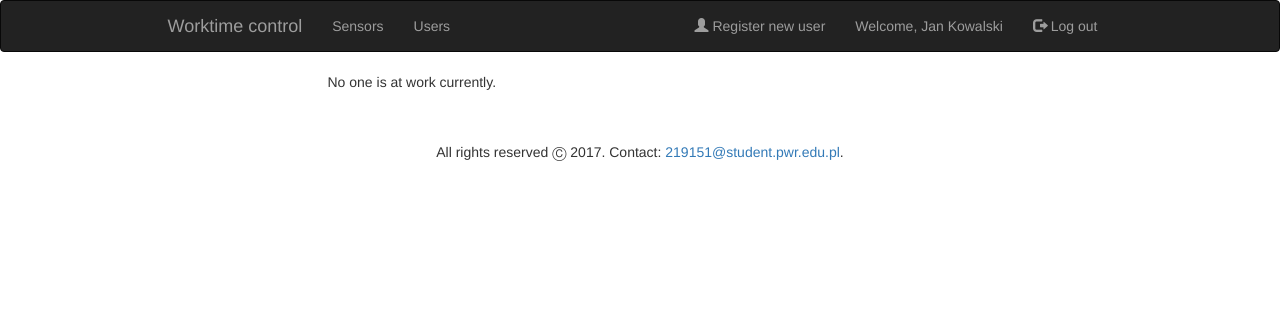
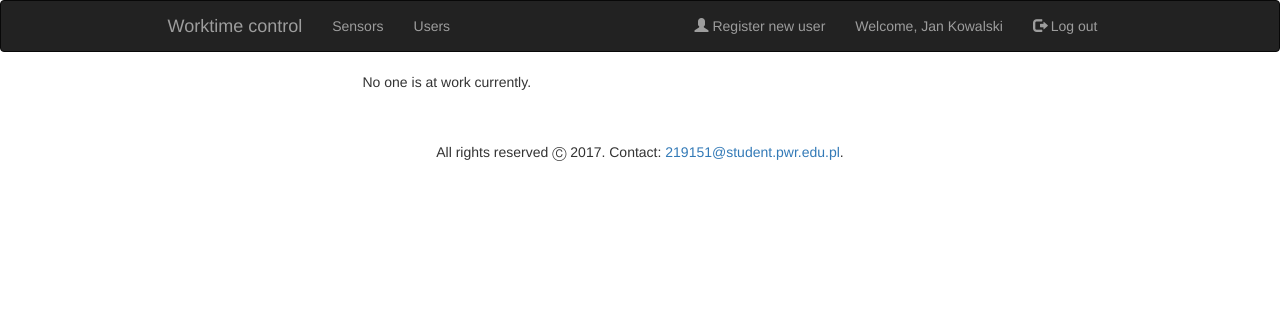
Before and after one commit to Ziemnior/engineering-thesis, a Flask app: page /onsite in a window 1280 px wide. Shown: the top 312 px of the page. Run offline with Flask 2, Linux system fonts and the light colour scheme; a user stored in the database is signed in; data comes from the database, SQL or seed files in the repository; data that the repository does not hold is empty; some libraries are stand-ins or nearby versions.

Commit message:
Fix templates scaling

```diff
--- a/app/templates/onsite.html
+++ b/app/templates/onsite.html
@@ -4,6 +4,7 @@
 {% block title %} Pepole currently at work{{ super() }} {% endblock %}
 
 {% block content %}
+<div class="container">
 <div class="row">
     <div class="col-sm-offset-3 col-sm-6">
 
@@ -26,6 +27,7 @@
 
     </div>
 </div>
+</div>
 
 {% include "footer.html" %}
 
--- a/app/templates/sensor-gateway.html
+++ b/app/templates/sensor-gateway.html
@@ -30,7 +30,6 @@
             {% endif %}
         </div>
     </div>
-</div>
 
 <p class="text-center"><a href="{{ url_for('delete_gateways', gateway_id=gateway_id) }}" class="btn btn-danger">Delete
     gateway</a></p>
@@ -49,8 +48,8 @@
             <tr>
                 <th>User ID</th>
                 <th>Sensor ID</th>
+                <th>If card registered</th>
                 <th>Timestamp</th>
-                <th>If card registered</th>
                 <th></th>
             </tr>
             <tr>
@@ -77,6 +76,7 @@
 
     </div>
 </div>
+</div>
 
 {% include "footer.html" %}
 
--- a/app/templates/sensor-records.html
+++ b/app/templates/sensor-records.html
@@ -28,7 +28,6 @@
         <div class="col-sm-4"></div>
         <div class="col-sm-4"></div>
     </div>
-</div>
 
 <br>
 <br>
@@ -67,6 +66,7 @@
 
     </div>
 </div>
+</div>
 <br>
 
 <p class="text-center"><a href="{{ url_for('delete_sensors', sensor_id=sensor_id) }}" class="btn btn-danger">Delete
--- a/app/templates/sensor.html
+++ b/app/templates/sensor.html
@@ -26,7 +26,7 @@
         <div class="col-sm-4">
         </div>
     </div>
-</div>
+
 
 <div class="row">
     <div class="col-sm-offset-3 col-sm-6">
@@ -59,7 +59,7 @@
         {% endif %}
     </div>
 </div>
-
+</div>
 <p class="text-center"><a href="{{ url_for('addsensor') }}" class="btn btn-primary">Add sensor</a></p>
 
 {% include "footer.html" %}
--- a/app/templates/user-records-all.html
+++ b/app/templates/user-records-all.html
@@ -9,6 +9,7 @@
 {% include "user-profile-nav.html" %}
 {% endwith %}
 
+<div class="container">
 <div class="row">
     <div class="col-sm-offset-3 col-sm-6">
         <br>
@@ -45,6 +46,7 @@
 
     </div>
 </div>
+</div>
 
 {% include "footer.html" %}
 
--- a/app/templates/user-records.html
+++ b/app/templates/user-records.html
@@ -9,6 +9,7 @@
 {% include "user-profile-nav.html" %}
 {% endwith %}
 
+<div class="container">
     <div class="row">
         <div class="col-sm-offset-3 col-sm-6">
             <br>
@@ -40,6 +41,7 @@
 
         </div>
     </div>
+</div>
 {% include "footer.html" %}
 
 {% endblock %}
```
Lines whose indentation alone changed are shown as unchanged.
